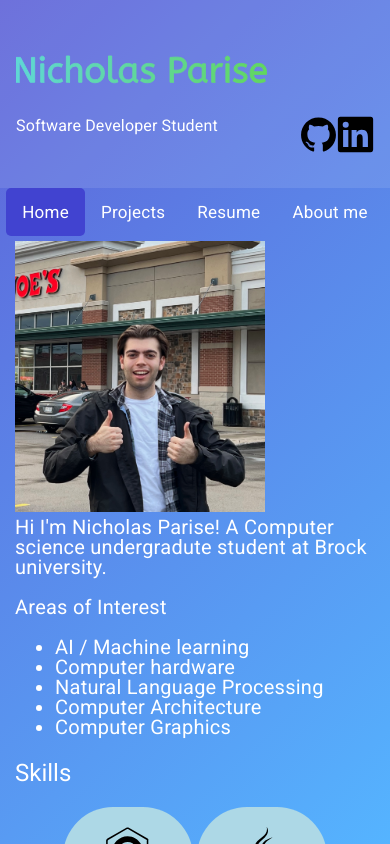
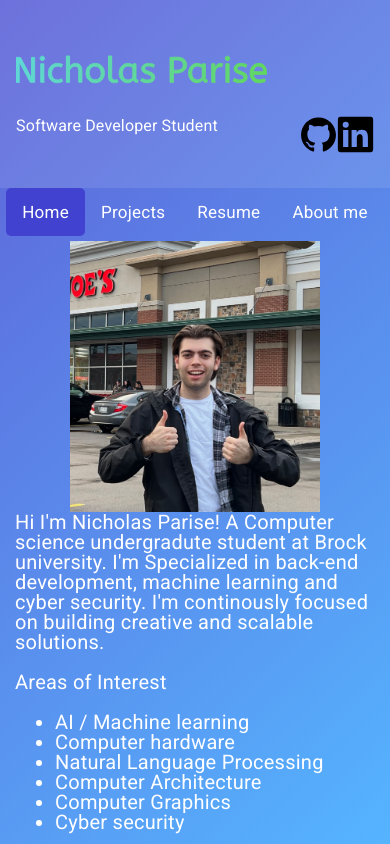
Before and after one commit to Nicholas-Parise/Portfolio, an Angular app: page /home in a window 390 px wide. Shown: the top 844 px of the page. Built offline with nearby package versions, Linux system fonts and the light colour scheme.

Commit message:
updated home page

```diff
--- a/src/app/home/home.component.css
+++ b/src/app/home/home.component.css
@@ -23,9 +23,11 @@ ul,p{
 
 
 .home-grid-container {
-  display: grid;
+  display: flex;
   /*grid-template-columns: repeat(auto-fill, [col-start] minmax(300px, 1fr) [col-end]);*/
-  grid-template-columns: repeat(auto-fill, minmax(300px, max-content));
+
+  /* this one grid-template-columns: repeat(auto-fill, minmax(300px, max-content));*/
+
   /*grid-template-columns: repeat(auto-fill, minmax(min-content, 500px));*/
 
 /*  grid-template-columns: repeat(auto-fill, clamp(250px,min-content, 400px));*/
@@ -35,12 +37,35 @@ ul,p{
   }
 
 
+  @media (max-width: 800px) {
+    .home-grid-container {
+      display: block;
+    }
+    .home-grid-item{
+      align-items: center;
+      margin-left: auto;
+      margin-right: auto;
+    }
+  }
+
+
   .left{
     max-width: 300px !important;
     width: 300px !important;
     min-width: 300px !important;
   }
 
+
+  .home-grid-item img{
+    align-items: center;
+    margin: auto;
+    display: block;
+  }
+
+
+  .right{
+    width: 100%;
+  }
 
   .home-grid-item{
     display:block;
--- a/src/app/home/home.component.html
+++ b/src/app/home/home.component.html
@@ -9,10 +9,12 @@
 
     </div>
 
-    <div div class="home-grid-item">
+    <div div class="right home-grid-item">
 
         <p>
             Hi I'm Nicholas Parise! A Computer science undergradute student at Brock university.
+            I'm Specialized in back-end development, machine learning and cyber security.
+            I'm continously focused on building creative and scalable solutions.
 
         <br><br>
         Areas of Interest</p>
@@ -22,6 +24,7 @@
             <li>Natural Language Processing</li>
             <li>Computer Architecture</li>
             <li>Computer Graphics</li>
+            <li>Cyber security</li>
         </ul>
 
     </div>
```
